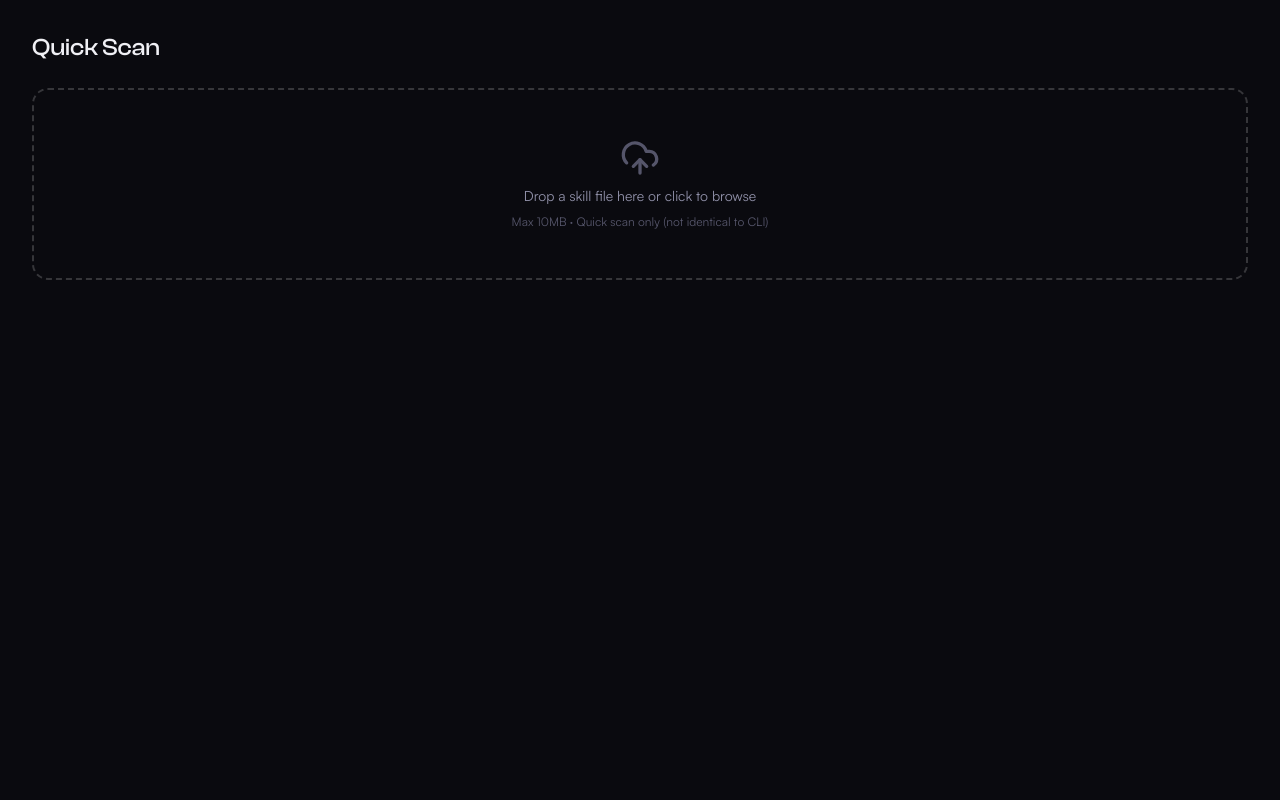
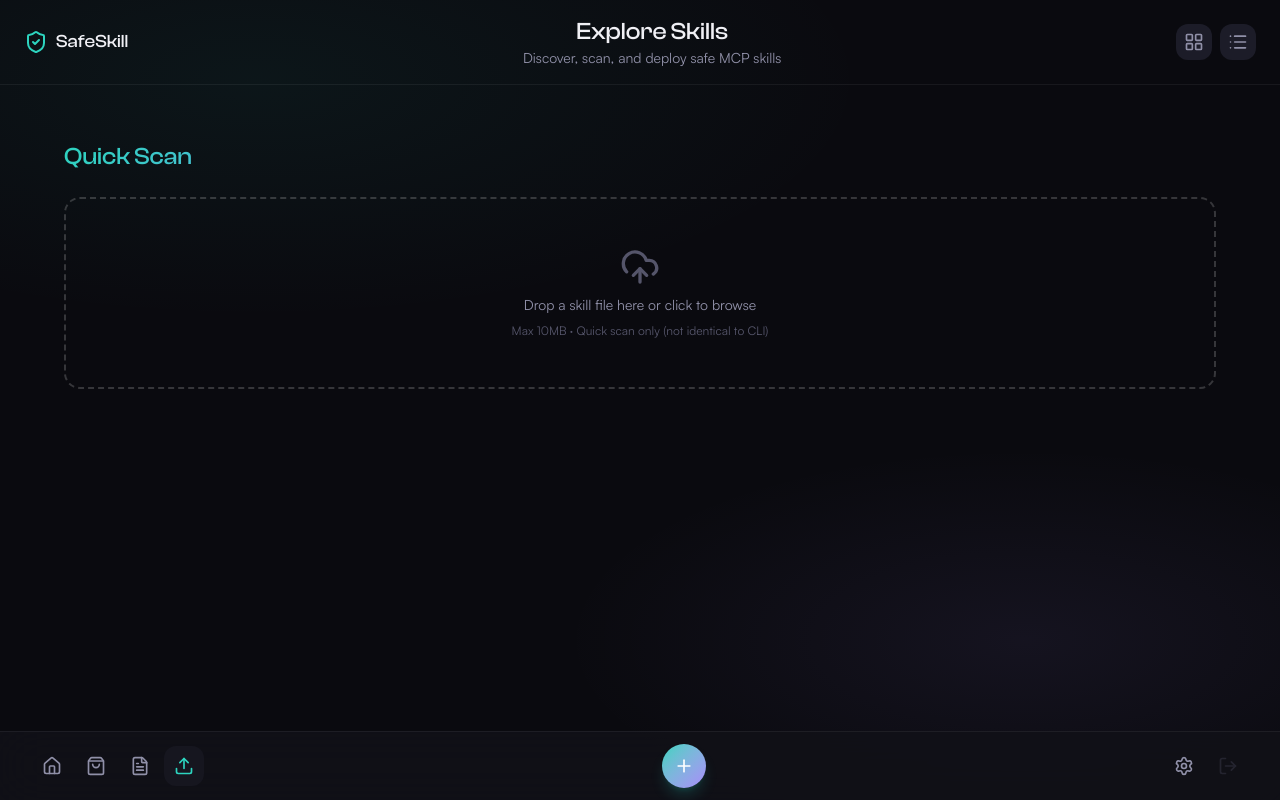
Before and after one commit to prohv/safe-skill-web, a Next.js app: page /scan in a window 1280 px wide. Built offline with nearby package versions, Linux system fonts and the light colour scheme.

Commit message:
page structure fix and brand polish

```diff
--- a/app/marketplace/page.tsx
+++ b/app/(main)/marketplace/page.tsx
@@ -40,6 +40,9 @@
       <MarketplaceSearchBar />
 
       <div className="mx-auto w-full max-w-screen-xl px-4 sm:px-6 lg:px-8">
+        <h1 className="font-clash text-2xl text-brand-gradient mb-4 pt-4">
+          Skills Marketplace
+        </h1>
         <div className="py-4">
           <TagPills tags={uniqueTags} />
         </div>
--- a/app/reports/page.tsx
+++ b/app/(main)/reports/page.tsx
@@ -13,7 +13,7 @@
 
   return (
     <div className="mx-auto w-full max-w-screen-xl px-4 sm:px-6 lg:px-8 pt-6 pb-20">
-      <h1 className="font-clash text-2xl text-text-primary mb-6">Reports</h1>
+      <h1 className="font-clash text-2xl text-brand-gradient mb-6">Reports</h1>
 
       {rows.length === 0 ? (
         <div className="flex flex-col items-center justify-center py-24 text-center">
--- a/app/scan/page.tsx
+++ b/app/(main)/scan/page.tsx
@@ -50,7 +50,7 @@
 
   return (
     <div className="mx-auto w-full max-w-screen-xl px-4 sm:px-6 lg:px-8 py-8">
-      <h1 className="font-clash text-2xl text-text-primary mb-6">
+      <h1 className="font-clash text-2xl text-brand-gradient mb-6">
         Quick Scan
       </h1>
 
```
Also changed, not shown: app/(main)/report/[id]/page.tsx (renamed from app/report/[id]/page.tsx).
